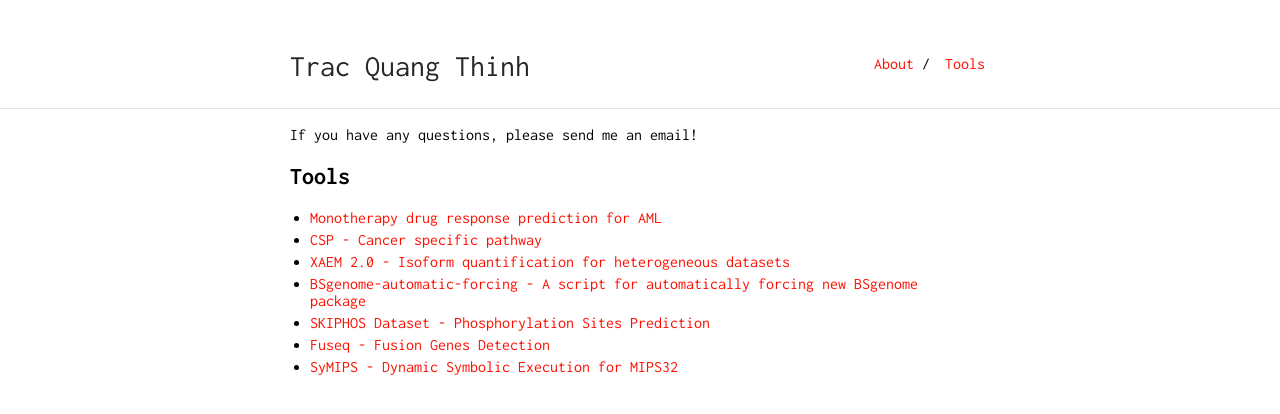
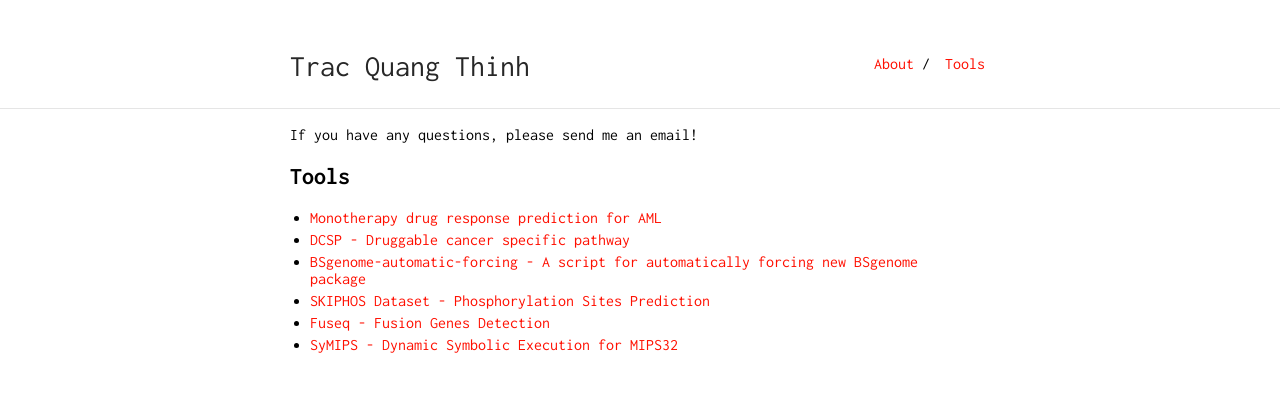
Before and after one commit to tracquangthinh/tracquangthinh.github.io, a Jekyll site: the page built from tool.md, in a window 1280 px wide. Shown: the top 414 px of the page. Built offline with Jekyll 4.4.1, drawn with Linux system fonts in a browser that asks for light colours.

Commit message:
Update tool.md

```diff
--- a/tool.md
+++ b/tool.md
@@ -6,9 +6,8 @@ is_contact: true
 If you have any questions, please send me an email!
 
 ## Tools
-- [Monotherapy drug response prediction for AML](https://www.meb.ki.se/shiny/truvu/AMLdrugpredictor/)
-- [CSP - Cancer specific pathway](https://www.meb.ki.se/shiny/truvu/CSP/)
-- [XAEM 2.0 - Isoform quantification for heterogeneous datasets](https://github.com/tracquangthinh/XAEMv2)
+- [Monotherapy drug response prediction for AML]([https://www.meb.ki.se/shiny/truvu/MDREAM/](https://www.meb.ki.se/shiny/truvu/MDREAM/))
+- [DCSP - Druggable cancer specific pathway](https://www.meb.ki.se/shiny/truvu/DCSP/)
 - [BSgenome-automatic-forcing - A script for automatically forcing new BSgenome package](https://github.com/tracquangthinh/BSgenome-automatic-forcing)
 - [SKIPHOS Dataset - Phosphorylation Sites Prediction](#)
 - [Fuseq - Fusion Genes Detection](https://github.com/nghiavtr/FuSeq)
```
